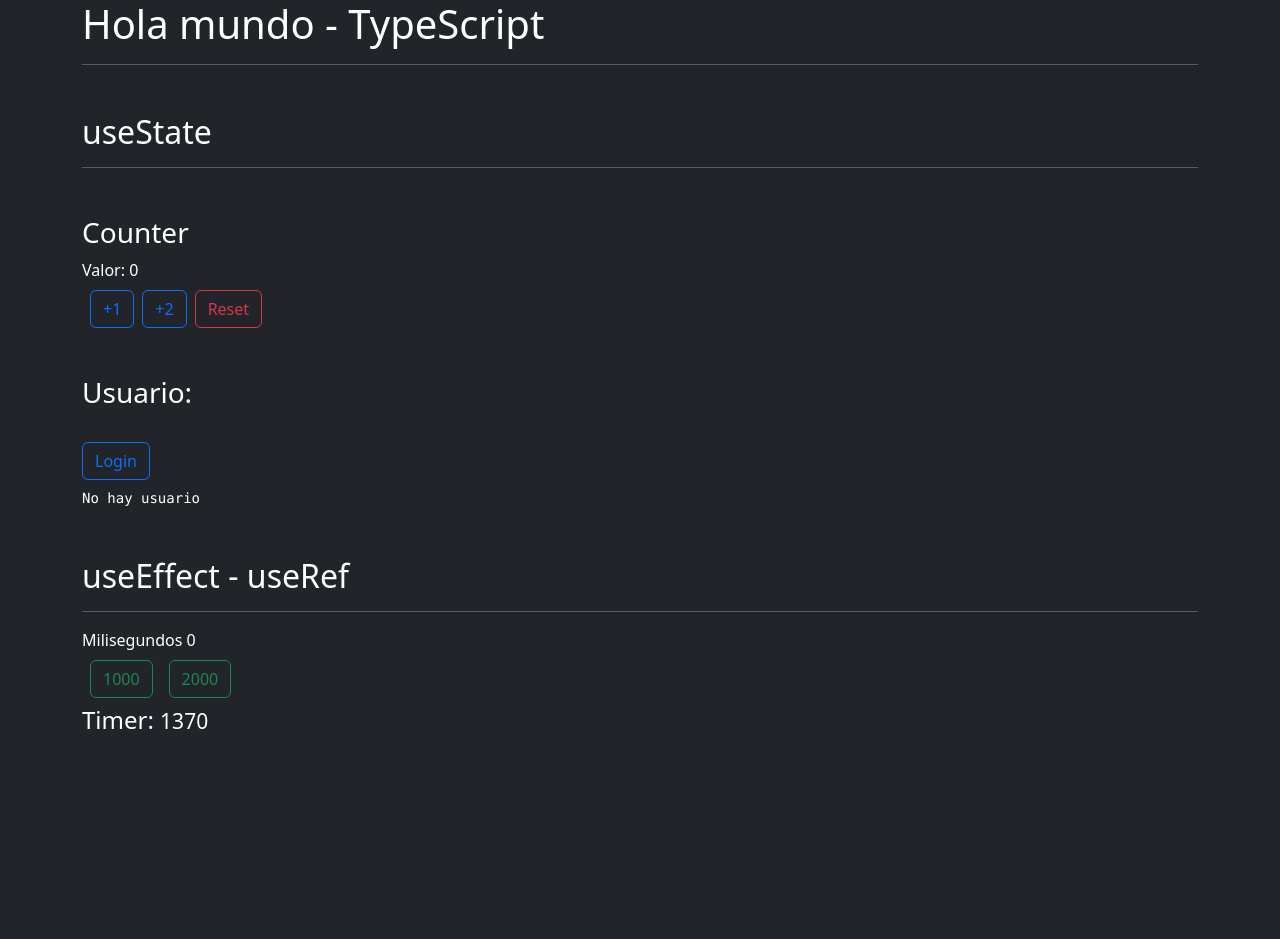
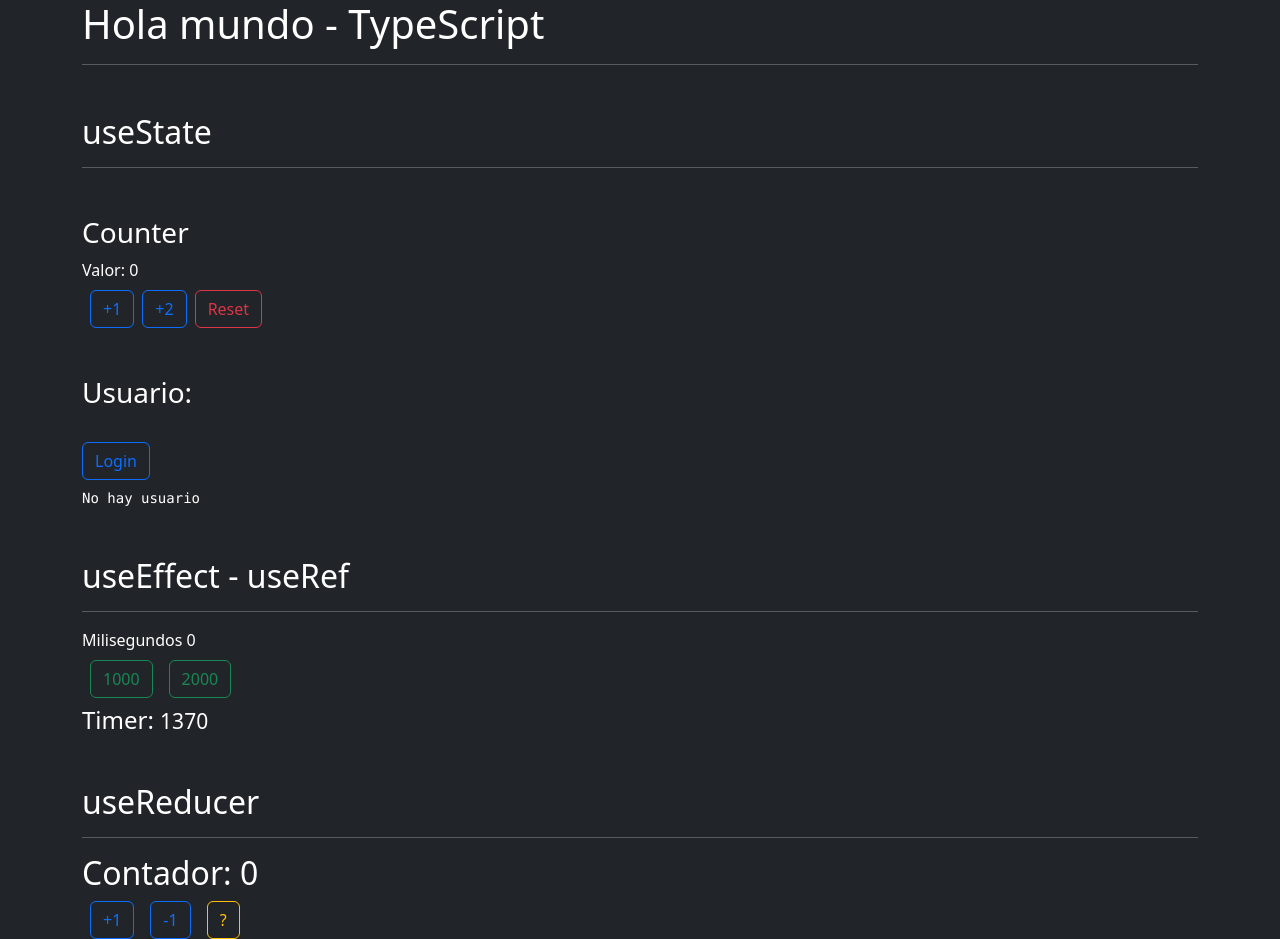
Before and after one commit to axSheru/react-typescript, a React (Create React App) app: page / in a window 1280 px wide. Before the commit the page ends 800 px from the top, so only its background shows below. Built offline with nearby package versions, Linux system fonts and the light colour scheme.

Commit message:
FEAT: Added examples of useReducer with TypeScript.

```diff
--- a/src/App.tsx
+++ b/src/App.tsx
@@ -1,3 +1,4 @@
+import { ContadorReducer } from "./components/ContadorReducer";
 import { Counter } from "./components/Counter";
 import { TimerPadre } from "./components/TimerPadre";
 import { Usuario } from "./components/Usuario";
@@ -17,6 +18,10 @@
       <h2 className="mt-5">useEffect - useRef</h2>
       <hr />
       <TimerPadre />
+
+      <h2 className="mt-5">useReducer</h2>
+      <hr />
+      <ContadorReducer />
     </>
   );
 }
--- /dev/null
+++ b/src/components/ContadorReducer.tsx
@@ -0,0 +1,68 @@
+import { useReducer } from "react";
+
+const initialState = {
+    contador: 0
+};
+
+type ActionType = (
+    | { type: 'incrementar' }
+    | { type: 'decrementar' }
+    | { type: 'personalizado', payload: number }
+);
+
+const contadorReducer = ( state: typeof initialState, action: ActionType ) => {
+
+    switch ( action.type ) {
+        case 'incrementar':
+            return {
+                ...state,
+                contador: state.contador + 1
+            };
+
+        case 'decrementar':
+            return {
+                ...state,
+                contador: state.contador - 1
+            };
+
+        case 'personalizado':
+            return {
+                ...state,
+                contador: action.payload
+            };
+
+        default:
+            return state;
+    }
+
+};
+
+
+export const ContadorReducer = () => {
+
+    const [ contadorState , dispatch ] = useReducer( contadorReducer, initialState );
+
+    return (
+        <>
+            <h2>Contador: { contadorState.contador }</h2>
+            <button
+                className="btn btn-outline-primary mx-2"
+                onClick={ () => dispatch({ type: 'incrementar' }) }
+            >
+                +1
+            </button>
+            <button
+                className="btn btn-outline-primary mx-2"
+                onClick={ () => dispatch({ type: 'decrementar' }) }
+            >
+                -1
+            </button>
+            <button
+                className="btn btn-outline-warning mx-2"
+                onClick={ () => dispatch({ type: 'personalizado', payload: 247 }) }
+            >
+                ?
+            </button>
+        </>
+    );
+};
```
